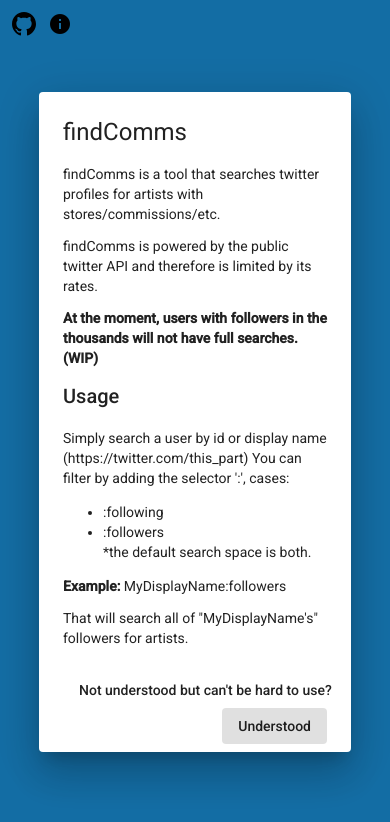
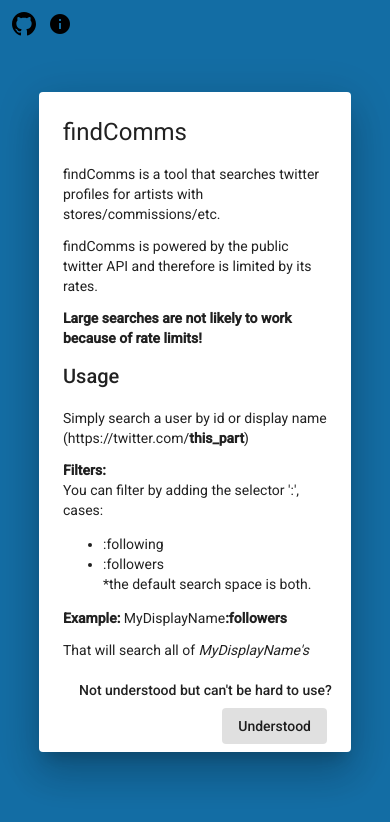
Before and after one commit to GitPaulo/findComms, an Angular app in the folder frontend/: page / in a window 390 px wide. Both pictures are taken after a click on the button "informational". Shown: the top 822 px of the page. Built offline with nearby package versions, Linux system fonts and the light colour scheme; what ngx-input-search would draw is missing.

Commit message:
style improvements

```diff
--- a/frontend/src/app/app.component.html
+++ b/frontend/src/app/app.component.html
@@ -17,15 +17,16 @@
       [diameter]="32"
       [color]="'accent'"
     ></mat-spinner>
-    <div (click)="focusWithDelay($event, 420)" class="search-container">
+    <div class="search-container">
       <label for="search-box"> Search Input </label>
-      <button class="btn-search" matSuffix mat-button>
+      <button class="btn-search" (click)="focusInput()" mat-button>
         <mat-icon>search</mat-icon>
       </button>
       <input
         #searchInput
         cdkTrapFocus
         [cdkTrapFocusAutoCapture]="true"
+        (click)="focusInput()"
         type="text"
         class="input-search"
         [placeholder]="searchPlaceholder"
--- a/frontend/src/app/app.component.less
+++ b/frontend/src/app/app.component.less
@@ -8,10 +8,12 @@
   }
 }
 
+// this is actually a button
 .info-icon {
   background: transparent;
   border: none;
   margin-left: 6px;
+  color: black;
 
   &:hover {
     cursor: pointer;
@@ -66,8 +68,7 @@
         border-radius: 25px;
         transition: all 0.5s ease-in-out;
         background-color: #14171a;
-        padding-right: 40px;
-        color: #fff;
+        color: transparent;
         box-sizing: border-box;
 
         &::selection {
@@ -76,10 +77,14 @@
       }
 
       .input-search::placeholder {
-        color: rgba(255, 255, 255, 0.733);
+        color: transparent;
         font-size: 18px;
         letter-spacing: 2px;
         font-weight: 100;
+      }
+
+      .input-search:focus::placeholder {
+        color: rgba(255, 255, 255, 0.7);
       }
 
       .btn-search {
@@ -95,7 +100,7 @@
         cursor: pointer;
         border-radius: 50%;
         right: 0px;
-        color: #ffffff;
+        color: white;
         background-color: transparent;
         pointer-events: painted;
       }
@@ -105,12 +110,17 @@
         transition: all 500ms cubic-bezier(0, 0.11, 0.35, 2);
       }
 
+      .btn-search:focus ~ .input-search::placeholder {
+        color: rgba(255, 255, 255, 0.7);
+      }
+
       .btn-search:focus ~ .input-search {
         width: @main-width;
         border-radius: 0px;
         background-color: transparent;
         border-bottom: 1px solid rgba(255, 255, 255, 0.678);
         transition: all 500ms cubic-bezier(0, 0.11, 0.35, 2);
+        color: rgba(255, 255, 255, 0.7);
       }
 
       .input-search:focus {
@@ -120,15 +130,17 @@
         border-bottom: 1px solid rgba(255, 255, 255, 0.5);
         transition: all 500ms cubic-bezier(0, 0.11, 0.35, 2);
         margin-left: 40px;
+        color: white;
       }
 
       @media screen and (max-width: 600px) {
-        @main-width: 240px;
+        @main-width: 225px;
         .btn-search:focus ~ .input-search {
           width: @main-width;
         }
         .input-search:focus {
           width: @main-width;
+          margin-right: 20px;
         }
       }
     }
@@ -142,7 +154,6 @@
     height: 0;
     visibility: hidden;
     transition: all 750ms cubic-bezier(0, 0.11, 0.35, 2);
-
     .message {
       background-color: rgb(53, 53, 53);
       padding: 8px;
--- a/frontend/src/app/app.component.ts
+++ b/frontend/src/app/app.component.ts
@@ -1,5 +1,5 @@
 import { BreakpointObserver, BreakpointState } from "@angular/cdk/layout";
-import { Component, ElementRef, ViewChild } from "@angular/core";
+import { Component, ElementRef, HostListener, ViewChild } from "@angular/core";
 import { MatDialog } from "@angular/material/dialog";
 import { MatIconRegistry } from "@angular/material/icon";
 import { DomSanitizer } from "@angular/platform-browser";
@@ -26,11 +26,13 @@
 export class AppComponent {
   @ViewChild("searchInput")
   searchInput!: ElementRef;
+  results$: Observable<CommsData> = new Observable<CommsData>();
   title = "findComms";
   searchPlaceholder = "Type a Twitter Username to Search...";
+  error = "";
   loading = false;
-  results$: Observable<CommsData> = new Observable<CommsData>();
-  error = "";
+  collectedKeys: string[] = [];
+  openTimeout: any;
 
   constructor(
     private twitterService: TwitterService,
@@ -46,7 +48,6 @@
     breakpointObserver
       .observe(["(max-width: 600px)"])
       .subscribe((state: BreakpointState) => {
-        console.log("?");
         if (state.matches) {
           this.searchPlaceholder = "Twitter Username...";
         } else {
@@ -57,10 +58,40 @@
 
   ngOnInit(): void {}
 
+  @HostListener("document:keydown.escape", ["$event"]) onKeydownHandler(
+    event: KeyboardEvent
+  ) {
+    if (window.document.activeElement === this.searchInput.nativeElement) {
+      this.searchInput.nativeElement.blur();
+    }
+  }
+
+  @HostListener("document:keypress", ["$event"])
+  handleKeyboardEvent(event: KeyboardEvent) {
+    if (window.document.activeElement !== this.searchInput.nativeElement) {
+      this.collectedKeys.push(event.key);
+      if (!this.openTimeout) {
+        this.openTimeout = setTimeout(() => {
+          this.focusInput();
+          this.searchInput.nativeElement.value += this.collectedKeys.join("");
+          this.collectedKeys = [];
+          // TODO: improve shitcode
+          clearTimeout(this.openTimeout);
+          this.openTimeout = null;
+        }, 200);
+      }
+    }
+  }
+
+  focusInput(): void {
+    if (window.document.activeElement !== this.searchInput.nativeElement) {
+      this.searchInput.nativeElement.focus();
+    }
+  }
+
   searchTrigger($event: Event): void {
     const stringEmitted = ($event.target as HTMLInputElement).value;
-    // If your at is small, too bad
-    if (stringEmitted.length < 3) return;
+    if (stringEmitted.length < 3) return; // If your at is small, too bad
     const emptyData: CommsData = { users: [], terms: {}, statuses: {} };
     const splitIndex = stringEmitted.indexOf(":");
 
@@ -139,12 +170,4 @@
   openInfoDialog(): void {
     this.dialog.open(InfoDialogComponent);
   }
-
-  focusWithDelay(event: MouseEvent, delay: number): void {
-    // shitcode
-    setTimeout(() => {
-      this.searchInput.nativeElement.focus();
-    }, delay);
-    event.stopPropagation();
-  }
 }
--- a/frontend/src/app/info-dialog/info-dialog.component.html
+++ b/frontend/src/app/info-dialog/info-dialog.component.html
@@ -9,24 +9,24 @@
     its rates.
   </p>
   <p>
-    <b>
-      At the moment, users with followers in the thousands will not have full
-      searches. (WIP)
-    </b>
+    <b>Large searches are not likely to work because of rate limits!</b>
   </p>
 
   <h2>Usage</h2>
   <p>
-    Simply search a user by id or display name (https://twitter.com/this_part)
-    You can filter by adding the selector ':', cases:
+    Simply search a user by id or display name
+    (https://twitter.com/<b>this_part</b>)
   </p>
+
+  <b>Filters:</b>
+  <p>You can filter by adding the selector ':', cases:</p>
   <ul>
     <li>:following</li>
     <li>:followers</li>
     *the default search space is both.
   </ul>
-  <p><b>Example:</b> MyDisplayName:followers</p>
-  <p>That will search all of "MyDisplayName's" followers for artists.</p>
+  <p><b>Example:</b> MyDisplayName<b>:followers</b></p>
+  <p>That will search all of <em>MyDisplayName's</em> followers for artists.</p>
 
   <h2>Bug Reporting</h2>
   <p>Is the app not working? Read the error displayed.</p>
```
